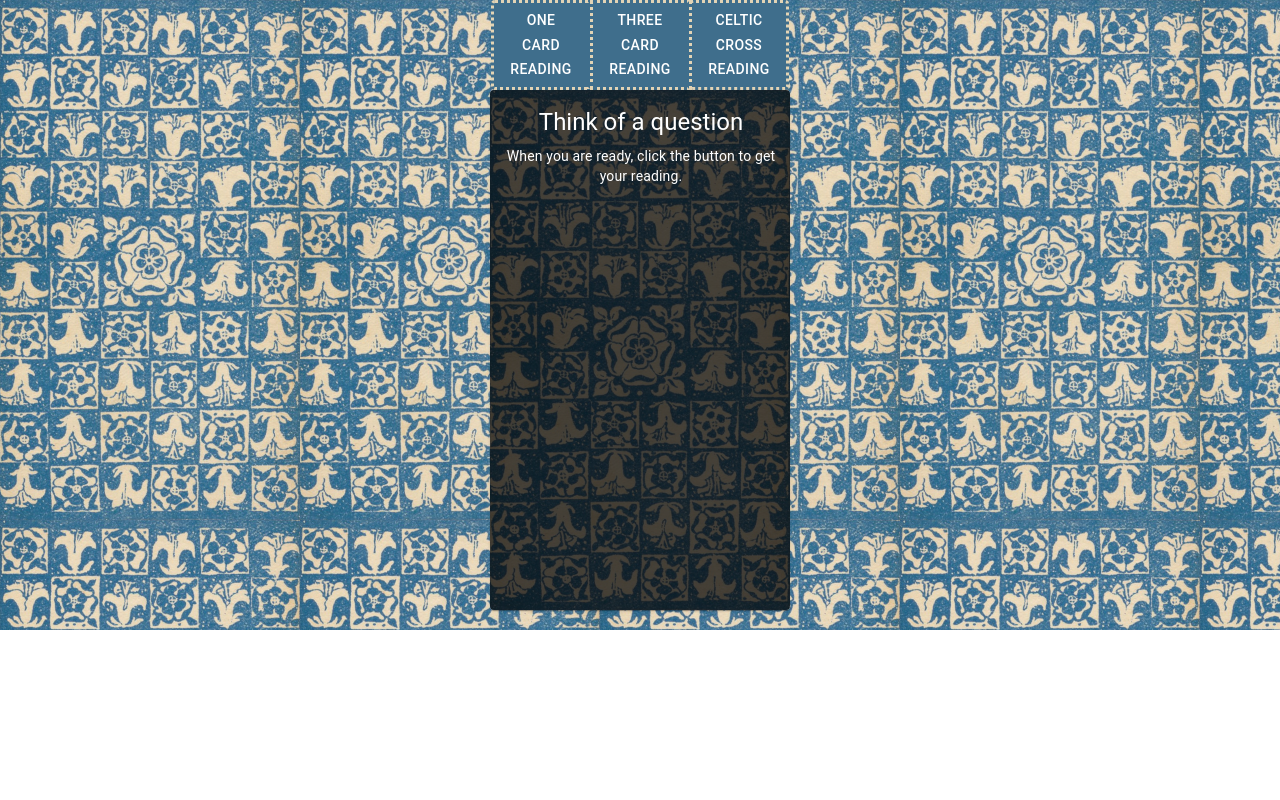
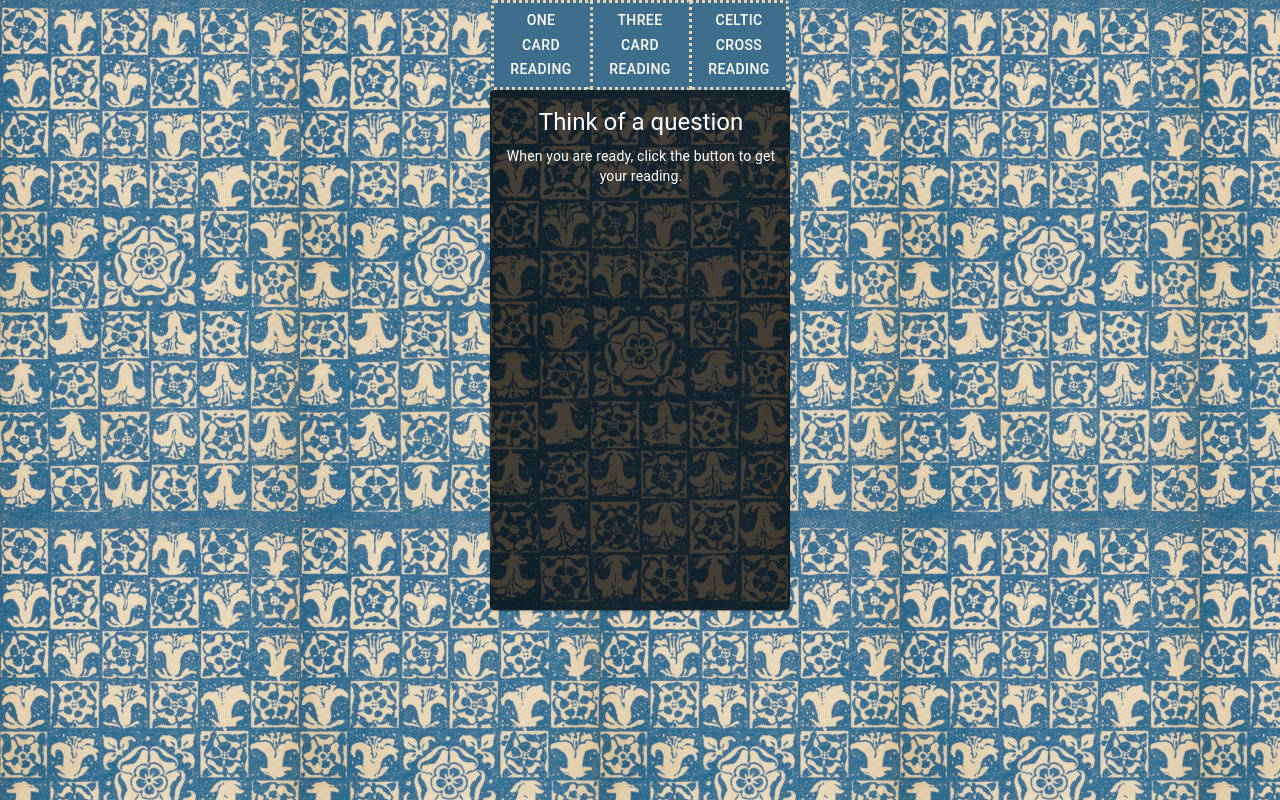
Before and after one commit to elena-cukanovaite/tarot-reading, a React (Create React App) app: page / in a window 1280 px wide. Built offline with nearby package versions, Linux system fonts and the light colour scheme.

Commit message:
Fix size of background image

```diff
--- a/src/App.css
+++ b/src/App.css
@@ -2,6 +2,7 @@
   background-color: #ffffff;
   background-image: url('../public/tarot_images/back_of_card.jpg'); /* Path to your image */
   background-repeat: repeat;
+  height: 100vh
 }
 /*
 .custom-button{
```
